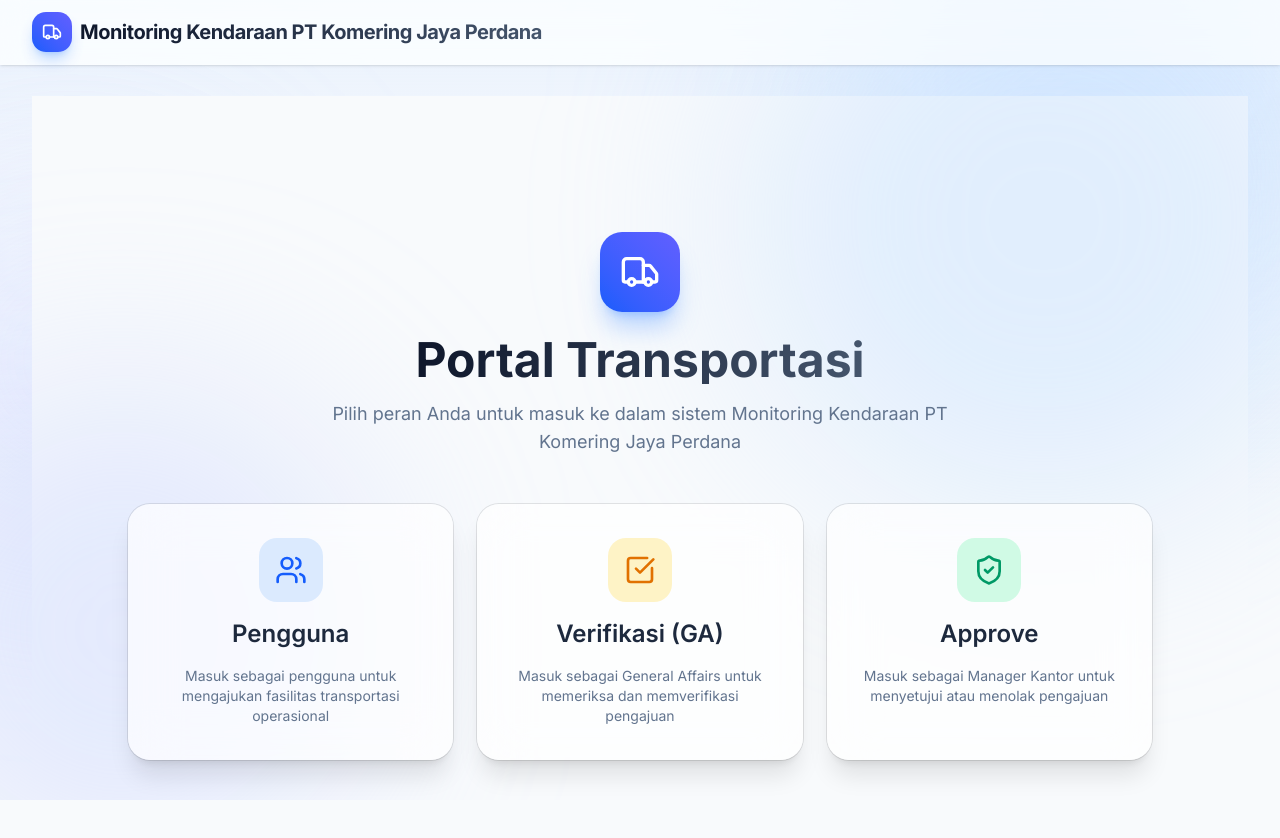
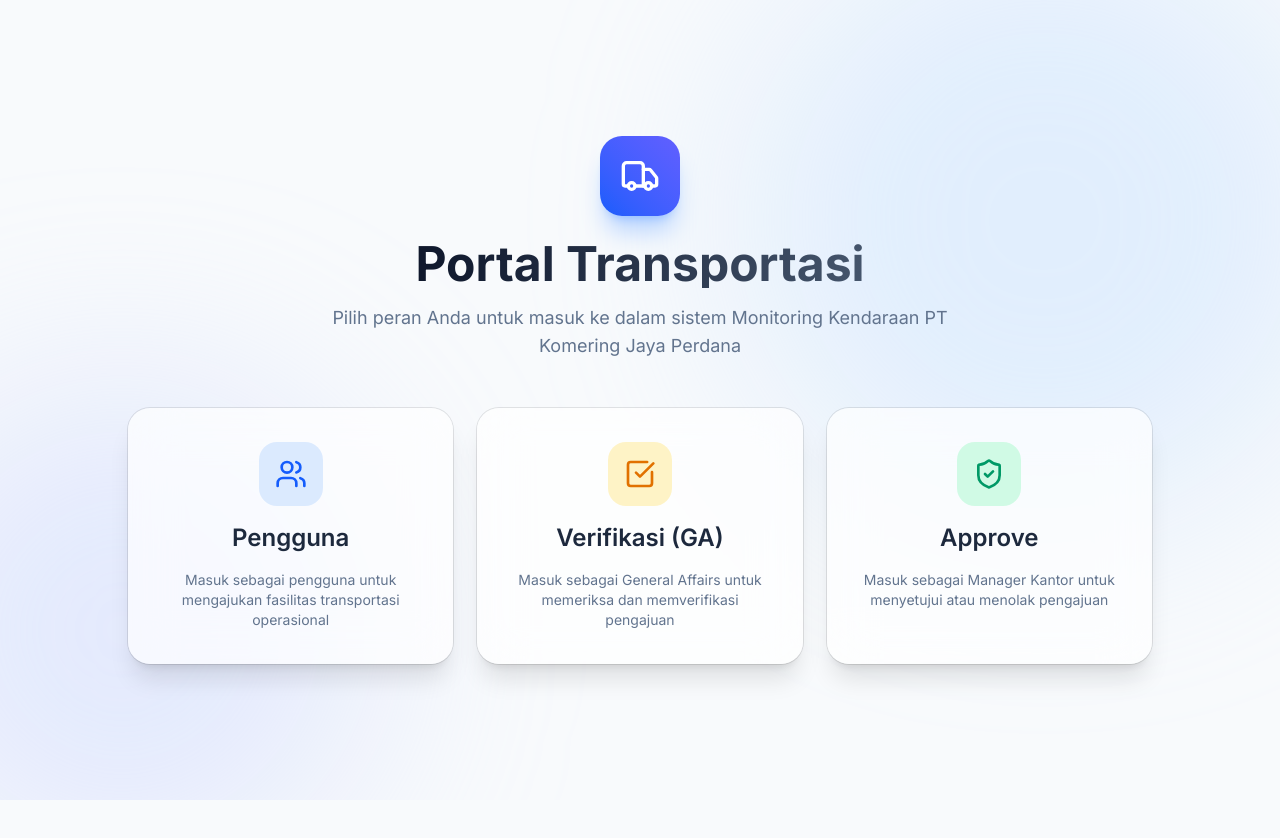
Before and after one commit to hillmydyan/Website-Monitoring-Kendaraan-PT-Komering-Jaya-Perdana, a Next.js app: page /portal in a window 1280 px wide. Shown: the top 838 px of the page. After the commit the page ends 800 px from the top, so only its background shows below. Built offline with nearby package versions, Linux system fonts and the light colour scheme; no server answers; the database is empty.

Commit message:
fix: resolve layout layering issue on portal and login pages

```diff
--- a/src/app/login/page.tsx
+++ b/src/app/login/page.tsx
@@ -46,16 +46,17 @@
   };
 
   return (
-    <div className="min-h-screen relative flex flex-col items-center justify-center bg-slate-50 p-4 sm:p-8">
+    <div className="fixed inset-0 z-50 overflow-y-auto bg-slate-50">
       {/* Decorative background - fixed so it doesn't break on scroll */}
       <div className="fixed inset-0 z-0 overflow-hidden pointer-events-none">
         <div className="absolute top-[-10%] right-[-5%] w-[600px] h-[600px] rounded-full bg-blue-200/40 blur-[100px]"></div>
         <div className="absolute bottom-[-10%] left-[-10%] w-[500px] h-[500px] rounded-full bg-indigo-200/40 blur-[100px]"></div>
       </div>
 
-      <div className="relative z-10 w-full max-w-md p-6 sm:p-8 bg-white/70 backdrop-blur-xl border border-white/40 rounded-3xl shadow-2xl animate-in fade-in zoom-in-95 duration-500 my-8">
+      <div className="min-h-full w-full flex flex-col items-center justify-center p-4 sm:p-8">
+        <div className="relative z-10 w-full max-w-md p-6 sm:p-8 bg-white/70 backdrop-blur-xl border border-white/40 rounded-3xl shadow-2xl animate-in fade-in zoom-in-95 duration-500 my-8">
 
-        <button
+          <button
           onClick={() => router.push('/portal')}
           className="absolute top-4 left-4 sm:top-6 sm:left-6 flex items-center gap-2 text-sm text-slate-500 hover:text-slate-800 transition-colors"
         >
@@ -125,6 +126,7 @@
         </form>
 
 
+        </div>
       </div>
     </div>
   );
--- a/src/app/portal/page.tsx
+++ b/src/app/portal/page.tsx
@@ -19,15 +19,16 @@
   };
 
   return (
-    <div className="min-h-screen relative flex flex-col items-center justify-center bg-slate-50 p-4 sm:p-8">
+    <div className="fixed inset-0 z-50 overflow-y-auto bg-slate-50">
       {/* Decorative background - fixed so it doesn't break on scroll */}
       <div className="fixed inset-0 z-0 overflow-hidden pointer-events-none">
         <div className="absolute top-[-10%] right-[-5%] w-[600px] h-[600px] rounded-full bg-blue-200/40 blur-[100px]"></div>
         <div className="absolute bottom-[-10%] left-[-10%] w-[500px] h-[500px] rounded-full bg-indigo-200/40 blur-[100px]"></div>
       </div>
 
-      <div className="relative z-10 w-full max-w-5xl py-8 sm:py-12 animate-in fade-in zoom-in-95 duration-500">
-        <div className="flex flex-col items-center mb-10 md:mb-12 text-center">
+      <div className="min-h-full w-full flex flex-col items-center justify-center p-4 sm:p-8">
+        <div className="relative z-10 w-full max-w-5xl py-8 sm:py-12 animate-in fade-in zoom-in-95 duration-500">
+          <div className="flex flex-col items-center mb-10 md:mb-12 text-center">
           <div className="flex items-center justify-center w-20 h-20 rounded-3xl bg-gradient-to-tr from-blue-600 to-indigo-500 shadow-xl shadow-blue-500/30 mb-6">
             <Truck className="text-white w-10 h-10" />
           </div>
@@ -82,6 +83,7 @@
             </div>
           </Card>
         </div>
+        </div>
       </div>
     </div>
   );
```
